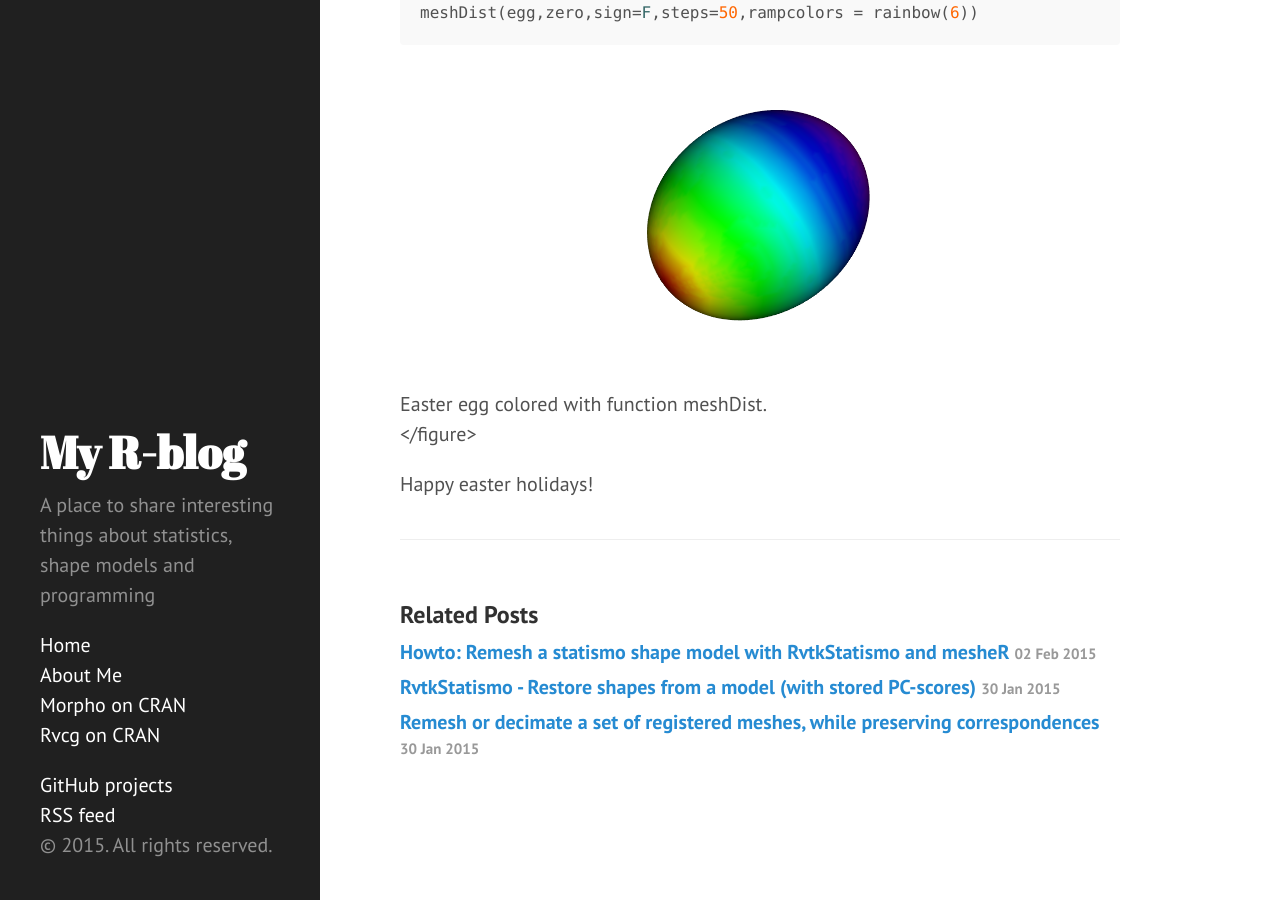
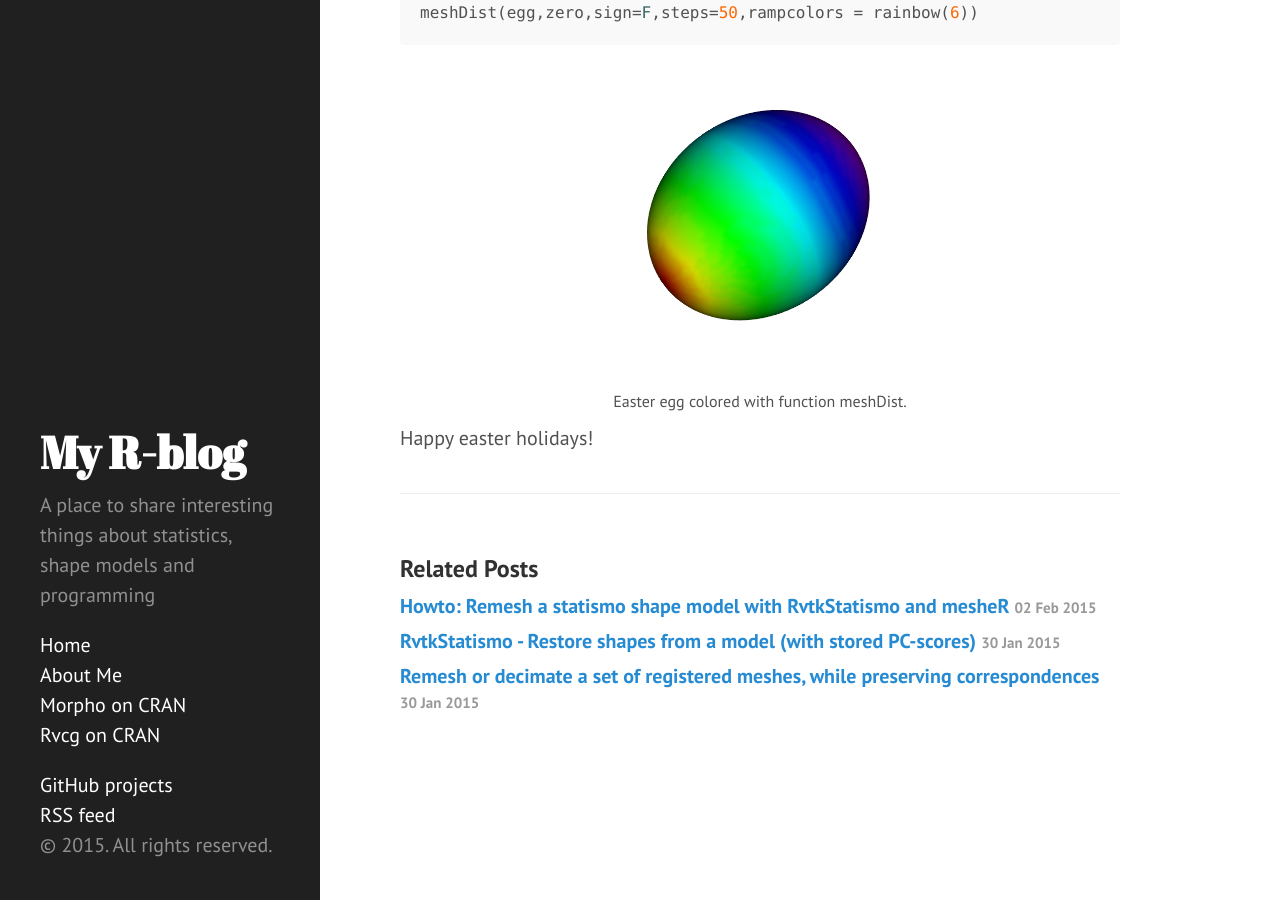
Before and after one commit to zarquon42b/zarquon42b.github.io, a Jekyll site: the page built from _posts/2015-04-05-easteregg.md, in a window 1280 px wide and 900 px high, scrolled down 539 px. Built offline with Jekyll 4.4.1, drawn with Linux system fonts in a browser that asks for light colours; nearby versions of some CDN libraries; Markdown is read by kramdown in place of the engine named in the settings; comment, search, counter and statistics services are not loaded.

Commit message:
added missing tag

````diff
--- a/_posts/2015-04-05-easteregg.md
+++ b/_posts/2015-04-05-easteregg.md
@@ -25,6 +25,7 @@ maxind <- which(vert2points(egg)[,1]== max(vert2points(egg)[,1]))
 zero <- quad2trimesh(ellipse3d(diag(rep(1e-5,3)),centre = vert2points(egg)[maxind,]))
 meshDist(egg,zero,sign=F,steps=50,rampcolors = rainbow(6))
 ```
+<figure class="center">
  <img rel="zoom" src="/resources/images/easteregg.png" alt="origstate" width="300" >
  <figcaption>Easter egg colored with function meshDist.</figcaption>
 </figure>
````
